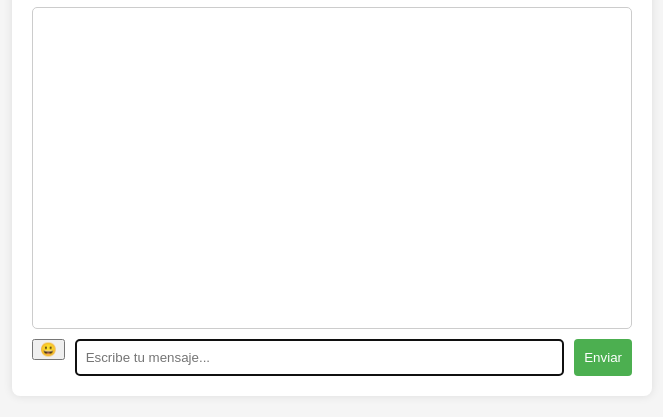
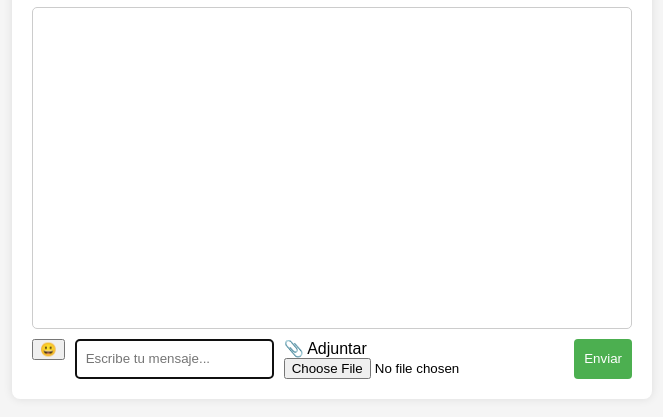
Before and after one commit to trujillo480/web, a website: page public/index.html in a window 1280 px wide. Shown: the part 163-580 px from the top of the page, without its empty margins (308-971 px from the left). Drawn offline with nearby package versions, Linux system fonts and the light colour scheme; no server answers; sample sign-in values are in the browser's storage.

Commit message:
Update index.html

```diff
--- a/public/index.html
+++ b/public/index.html
@@ -5,8 +5,8 @@
   <meta name="viewport" content="width=device-width, initial-scale=1.0"/>
   <title>Chat en Vivo</title>
   <link rel="stylesheet" href="style.css">
+  <script type="module" src="https://cdn.jsdelivr.net/npm/emoji-picker-element@^1/index.js"></script>
   <script defer src="https://cdn.socket.io/4.7.2/socket.io.min.js"></script>
-  <script type="module" src="https://cdn.jsdelivr.net/npm/emoji-picker-element@^1/index.js"></script>
   <script defer src="emoji.js"></script>
   <script defer src="script.js"></script>
 </head>
@@ -22,6 +22,10 @@
         <emoji-picker id="emoji-picker" style="max-width: 250px;"></emoji-picker>
       </div>
       <input id="input" placeholder="Escribe tu mensaje..." />
+      <div class="file-upload">
+      <label for="file-input">📎 Adjuntar</label>
+      <input type="file" id="file-input" />
+      </div>
       <button id="send" type="submit">Enviar</button>
     </form>
   </div>
```
